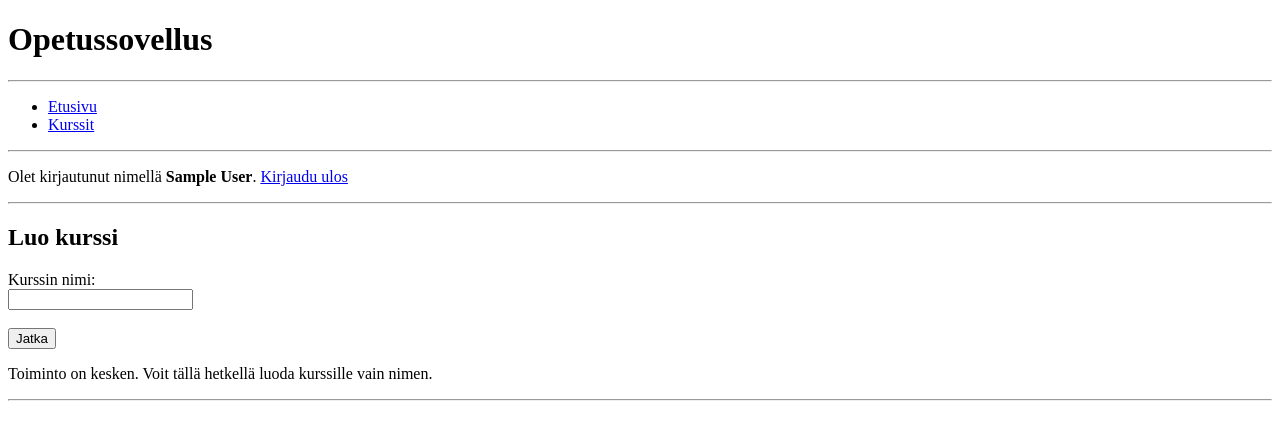
After one commit to kaahy/tsoha-opetussovellus, a Flask app: page /add_course in a window 1280 px wide. The commit adds this page. Shown: the top 440 px of the page. Run offline with Flask 3, Linux system fonts and the light colour scheme; the visitor is signed in with stand-in values (Sample User, id 1).

Commit message:
Add course creating

```diff
--- a/app.py
+++ b/app.py
@@ -26,6 +26,8 @@ def login():
         if not user:
             return render_template("error.html", message="Väärä nimi tai salasana.")
         session["session_name"] = username
+        session["user_id"] = user.id
+        session["is_teacher"] = user.is_teacher
         return redirect("/")
         # TODO: better password security
 
@@ -33,6 +35,8 @@ def login():
 def logout():
     # TODO: fix Internal Server Error when wasn't logged in
     del session["session_name"]
+    del session["user_id"]
+    del session["is_teacher"]
     return redirect("/")
 
 @app.route("/register", methods=["GET", "POST"])
@@ -74,3 +78,22 @@ def course(course_id):
     if not course_info:
         return render_template("error.html", message="Kurssia ei löydy.")
     return render_template("course.html", course_info=course_info)
+
+@app.route("/add_course", methods=["GET", "POST"])
+def add_course():
+    is_teacher = False
+    if session.get("is_teacher"):
+        if session["is_teacher"] == True:
+            is_teacher = True
+    if not is_teacher:
+        return render_template("error.html", message="Et voi luoda kurssia, koska et ole kirjautunut opettajan tunnuksella.")
+    if request.method == "GET":
+        return render_template("add_course.html")
+    if request.method == "POST":
+        name = request.form["course_name"]
+        user_id = session["user_id"]
+        sql = text("INSERT INTO courses (name, user_id) VALUES (:name, :user_id) RETURNING id")
+        result = db.session.execute(sql, {"name":name, "user_id":user_id})
+        course_id = result.fetchone()[0]
+        db.session.commit()
+        return redirect("/course/" + str(course_id))
--- /dev/null
+++ b/templates/add_course.html
@@ -0,0 +1,11 @@
+{% extends "layout.html" %}
+{% block title %}Luo kurssi{% endblock %}
+{% block content %}
+<h2>Luo kurssi</h2>
+<form method="POST">
+Kurssin nimi:<br>
+<input type="text" name="course_name"><br><br>
+<input type="submit" value="Jatka">
+</form>
+<p>Toiminto on kesken. Voit tällä hetkellä luoda kurssille vain nimen.</p>
+{% endblock %}
--- a/templates/course.html
+++ b/templates/course.html
@@ -1,6 +1,6 @@
 {% extends "layout.html" %}
-{% block title %}Kurssisivu: {{course_name}}{% endblock %}
+{% block title %}Kurssi: {{course_info.name}}{% endblock %}
 {% block content %}
-<h2>{{course_info.name}}</h2>
+<h2>Kurssi: {{course_info.name}}</h2>
 <p>Tulossa.</p>
 {% endblock %}
--- a/templates/courses.html
+++ b/templates/courses.html
@@ -8,4 +8,5 @@
 <li><a href="/course/{{ course.id }}">{{ course.name }}</a></li>
 {% endfor %}
 </ul>
+<p><a href="/add_course">Luo kurssi</a> (vain opettajat)</p>
 {% endblock %}
```
